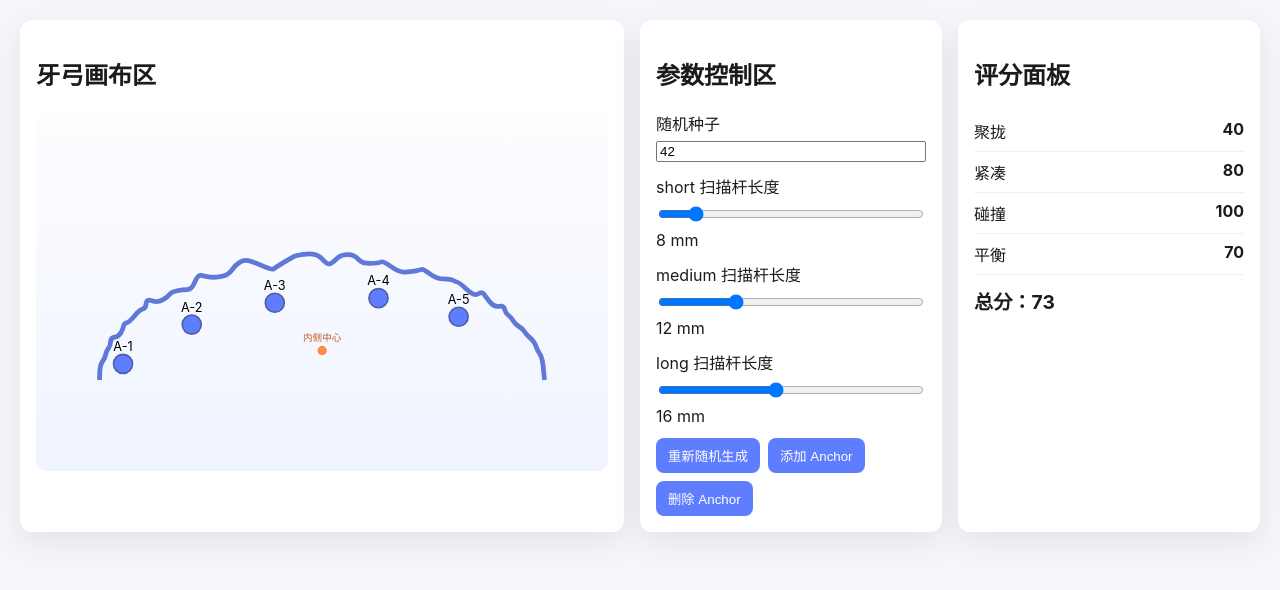
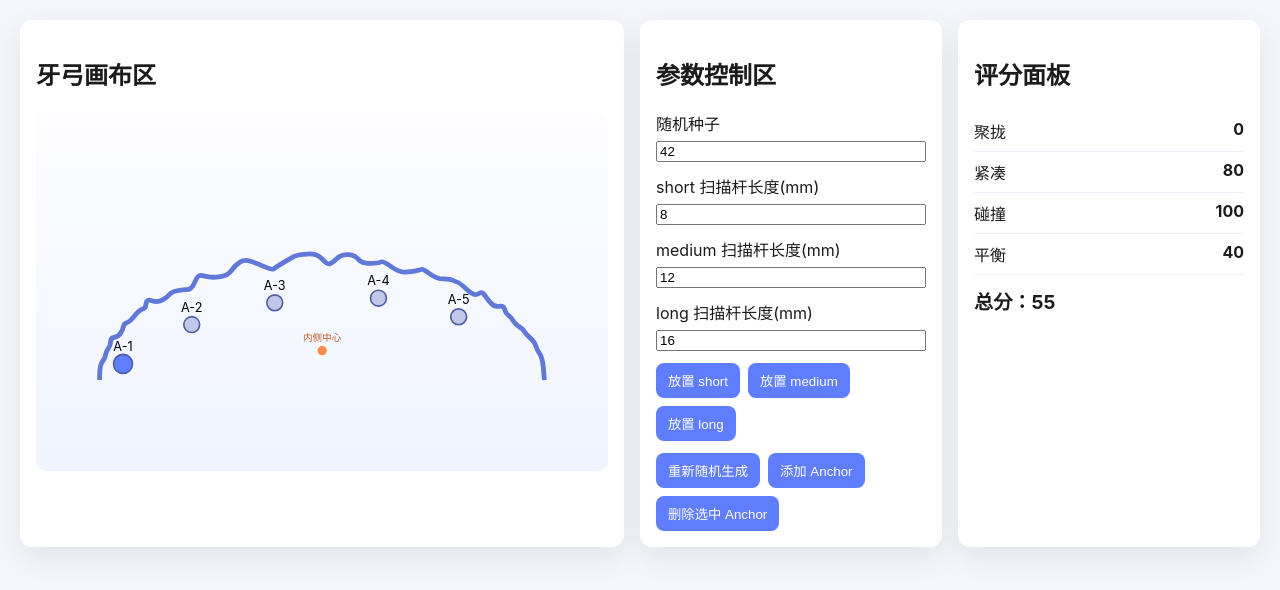
Before and after one commit to JINGCHYII/toggle_anchor, a React (Vite) app: page / in a window 1280 px wide. Shown: the top 590 px of the page. Built offline with nearby package versions, Linux system fonts and the light colour scheme.

Commit message:
Implement anchor bar placement, orientation, and rotation workflow

```diff
--- a/src/App.tsx
+++ b/src/App.tsx
@@ -1,5 +1,8 @@
+import { useState, type PointerEventHandler } from 'react';
 import { usePlannerStore } from './state/usePlannerStore';
+import { BAR_TYPES, getDragAngle } from './domain/placement';
 import { calcInnerCenterFromPoints, toArchPath } from './render/archRenderer';
+import { getBarRect } from './render/barRenderer';
 import type { Anchor, BarType } from './domain/models';
 
 const scoreLabels: Record<keyof Omit<ReturnType<typeof usePlannerStore.getState>['score'], 'total'>, string> = {
@@ -15,33 +18,90 @@ function App() {
     barLengths,
     arch,
     score,
+    selectedAnchorId,
     setRandomSeed,
     rerollArch,
     setBarLength,
     addAnchor,
     removeAnchor,
-    toggleAnchor
+    selectAnchor,
+    placeBar,
+    setBarAngle
   } = usePlannerStore();
+
+  const [dragging, setDragging] = useState<{ anchorId: string; type: BarType } | null>(null);
 
   const archPath = toArchPath(arch.contour);
   const innerCenter = arch.innerCenter.x === 0 && arch.innerCenter.y === 0 ? calcInnerCenterFromPoints(arch.contour) : arch.innerCenter;
+
+  const handlePointerMove: PointerEventHandler<SVGSVGElement> = (event) => {
+    if (!dragging) {
+      return;
+    }
+    const svg = event.currentTarget;
+    const rect = svg.getBoundingClientRect();
+    const x = ((event.clientX - rect.left) / rect.width) * arch.width;
+    const y = ((event.clientY - rect.top) / rect.height) * arch.height;
+    const anchor = arch.anchors.find((item) => item.id === dragging.anchorId);
+    if (!anchor) {
+      return;
+    }
+    setBarAngle(anchor.id, dragging.type, getDragAngle(anchor, { x, y }));
+  };
 
   return (
     <div className="layout">
       <section className="panel canvas-panel">
         <h2>牙弓画布区</h2>
-        <svg viewBox={`0 0 ${arch.width} ${arch.height}`} className="arch-canvas" role="img" aria-label="dental arch canvas">
+        <svg
+          viewBox={`0 0 ${arch.width} ${arch.height}`}
+          className="arch-canvas"
+          role="img"
+          aria-label="dental arch canvas"
+          onPointerMove={handlePointerMove}
+          onPointerUp={() => setDragging(null)}
+          onPointerLeave={() => setDragging(null)}
+        >
           <path d={archPath} className="arch-path" />
           <circle cx={innerCenter.x} cy={innerCenter.y} r={7} className="inner-center" />
           <text x={innerCenter.x} y={innerCenter.y - 12} textAnchor="middle" className="inner-center-label">
             内侧中心
           </text>
           {arch.anchors.map((anchor: Anchor) => (
-            <g key={anchor.id} onClick={() => toggleAnchor(anchor.id)} className="anchor-group">
-              <circle cx={anchor.x} cy={anchor.y} r={anchor.active ? 12 : 10} className={anchor.active ? 'anchor active' : 'anchor'} />
-              <text x={anchor.x} y={anchor.y - 16} textAnchor="middle">
-                {anchor.id}
-              </text>
+            <g key={anchor.id}>
+              {BAR_TYPES.map((type) => {
+                const bar = anchor.bars[type];
+                if (!bar.placed) {
+                  return null;
+                }
+                const rect = getBarRect(anchor, bar);
+                return (
+                  <rect
+                    key={`${anchor.id}-${type}`}
+                    className={`bar bar-${type}`}
+                    x={rect.x}
+                    y={rect.y}
+                    width={rect.width}
+                    height={rect.height}
+                    transform={`rotate(${rect.angleDeg} ${anchor.x} ${anchor.y})`}
+                    onPointerDown={(event) => {
+                      event.stopPropagation();
+                      setDragging({ anchorId: anchor.id, type });
+                    }}
+                  />
+                );
+              })}
+              <g key={anchor.id} onClick={() => selectAnchor(anchor.id)} className="anchor-group">
+                <circle
+                  cx={anchor.x}
+                  cy={anchor.y}
+                  r={selectedAnchorId === anchor.id ? 12 : 10}
+                  className={selectedAnchorId === anchor.id ? 'anchor active' : 'anchor'}
+                />
+                <text x={anchor.x} y={anchor.y - 16} textAnchor="middle">
+                  {anchor.id}
+                </text>
+              </g>
             </g>
           ))}
         </svg>
@@ -55,29 +115,43 @@ function App() {
         </label>
         {(['short', 'medium', 'long'] as BarType[]).map((type) => (
           <label key={type}>
-            {type} 扫描杆长度
+            {type} 扫描杆长度(mm)
             <input
-              type="range"
+              type="number"
               min={5}
               max={30}
               value={barLengths[type]}
               onChange={(e) => setBarLength(type, Number(e.target.value))}
             />
-            <span>{barLengths[type]} mm</span>
           </label>
         ))}
+        <div className="actions place-actions">
+          {(BAR_TYPES as BarType[]).map((type) => (
+            <button
+              key={type}
+              type="button"
+              disabled={!selectedAnchorId}
+              onClick={() => {
+                if (selectedAnchorId) {
+                  placeBar(selectedAnchorId, type);
+                }
+              }}
+            >
+              放置 {type}
+            </button>
+          ))}
+        </div>
         <div className="actions">
           <button type="button" onClick={rerollArch}>重新随机生成</button>
           <button type="button" onClick={addAnchor}>添加 Anchor</button>
           <button
             type="button"
             onClick={() => {
-              const last = arch.anchors.at(-1);
-              if (last) removeAnchor(last.id);
+              if (selectedAnchorId) removeAnchor(selectedAnchorId);
             }}
-            disabled={arch.anchors.length === 0}
+            disabled={!selectedAnchorId}
           >
-            删除 Anchor
+            删除选中 Anchor
           </button>
         </div>
       </section>
--- a/src/domain/models.ts
+++ b/src/domain/models.ts
@@ -3,13 +3,14 @@ export type BarType = 'short' | 'medium' | 'long';
 export interface ScanBar {
   type: BarType;
   length: number;
+  placed: boolean;
+  angle: number;
 }
 
 export interface Anchor {
   id: string;
   x: number;
   y: number;
-  active: boolean;
   bars: Record<BarType, ScanBar>;
 }
 
--- /dev/null
+++ b/src/domain/placement.ts
@@ -0,0 +1,17 @@
+import type { Anchor, ArchPoint, BarType } from './models';
+
+export const BAR_WIDTH = 10;
+
+export const getPlacementAngle = (anchor: Pick<Anchor, 'x' | 'y'>, center: ArchPoint): number => {
+  const dx = center.x - anchor.x;
+  const dy = center.y - anchor.y;
+  return Math.atan2(dy, dx);
+};
+
+export const getDragAngle = (anchor: Pick<Anchor, 'x' | 'y'>, cursor: ArchPoint): number => {
+  const dx = cursor.x - anchor.x;
+  const dy = cursor.y - anchor.y;
+  return Math.atan2(dy, dx);
+};
+
+export const BAR_TYPES: BarType[] = ['short', 'medium', 'long'];
--- /dev/null
+++ b/src/render/barRenderer.ts
@@ -0,0 +1,25 @@
+import type { Anchor, ScanBar } from '../domain/models';
+import { BAR_WIDTH } from '../domain/placement';
+
+export interface BarRect {
+  x: number;
+  y: number;
+  width: number;
+  height: number;
+  angleDeg: number;
+}
+
+export const getBarRect = (anchor: Pick<Anchor, 'x' | 'y'>, bar: Pick<ScanBar, 'length' | 'angle'>): BarRect => {
+  const width = bar.length;
+  const height = BAR_WIDTH;
+  const x = anchor.x;
+  const y = anchor.y - height / 2;
+
+  return {
+    x,
+    y,
+    width,
+    height,
+    angleDeg: (bar.angle * 180) / Math.PI
+  };
+};
--- a/src/state/usePlannerStore.ts
+++ b/src/state/usePlannerStore.ts
@@ -1,5 +1,6 @@
 import { create } from 'zustand';
 import { generateArchCurve } from '../domain/archGenerator';
+import { BAR_TYPES, getPlacementAngle } from '../domain/placement';
 import type { Anchor, ArchPoint, BarType, DentalArch, ScoreBreakdown } from '../domain/models';
 
 interface PlannerState {
@@ -7,21 +8,27 @@ interface PlannerState {
   barLengths: Record<BarType, number>;
   arch: DentalArch;
   score: ScoreBreakdown;
+  selectedAnchorId: string | null;
   setRandomSeed: (seed: number) => void;
   rerollArch: () => void;
   setBarLength: (type: BarType, length: number) => void;
   addAnchor: () => void;
   removeAnchor: (id: string) => void;
-  toggleAnchor: (id: string) => void;
+  selectAnchor: (id: string) => void;
+  placeBar: (anchorId: string, type: BarType) => void;
+  setBarAngle: (anchorId: string, type: BarType, angle: number) => void;
 }
 
 const calcScore = (arch: DentalArch): ScoreBreakdown => {
   const count = arch.anchors.length;
-  const active = arch.anchors.filter((a) => a.active).length;
-  const cohesion = Math.min(100, active * 8);
+  const placed = arch.anchors.reduce(
+    (total, anchor) => total + BAR_TYPES.filter((type) => anchor.bars[type].placed).length,
+    0
+  );
+  const cohesion = Math.min(100, placed * 8);
   const compactness = Math.max(0, 100 - count * 4);
   const collision = Math.max(0, 100 - Math.max(0, count - 10) * 10);
-  const balance = Math.max(0, 100 - Math.abs(active - (count - active)) * 6);
+  const balance = Math.max(0, 100 - Math.abs(placed - (count * BAR_TYPES.length - placed)) * 4);
   const total = Math.round((cohesion + compactness + collision + balance) / 4);
 
   return { cohesion, compactness, collision, balance, total };
@@ -32,20 +39,24 @@ const makeAnchor = (
   fallbackWidth: number,
   fallbackHeight: number,
   barLengths: Record<BarType, number>,
-  contour: ArchPoint[]
+  contour: ArchPoint[],
+  innerCenter: ArchPoint
 ): Anchor => {
   const contourIndex = Math.max(0, Math.min(contour.length - 1, Math.round((id / 7) * contour.length)));
   const curvePoint = contour[contourIndex];
 
+  const x = curvePoint?.x ?? 120 + (id * 53) % (fallbackWidth - 240);
+  const y = curvePoint ? curvePoint.y + 44 : 90 + (id * 31) % (fallbackHeight - 160);
+  const placementAngle = getPlacementAngle({ x, y }, innerCenter);
+
   return {
     id: `A-${id}`,
-    x: curvePoint?.x ?? 120 + (id * 53) % (fallbackWidth - 240),
-    y: curvePoint ? curvePoint.y + 44 : 90 + (id * 31) % (fallbackHeight - 160),
-    active: true,
+    x,
+    y,
     bars: {
-      short: { type: 'short', length: barLengths.short },
-      medium: { type: 'medium', length: barLengths.medium },
-      long: { type: 'long', length: barLengths.long }
+      short: { type: 'short', length: barLengths.short, placed: false, angle: placementAngle },
+      medium: { type: 'medium', length: barLengths.medium, placed: false, angle: placementAngle },
+      long: { type: 'long', length: barLengths.long, placed: false, angle: placementAngle }
     }
   };
 };
@@ -70,7 +81,9 @@ const buildArch = (
     height,
     contour: curve.outerPoints,
     innerCenter: curve.innerCenter,
-    anchors: Array.from({ length: anchorCount }, (_, idx) => makeAnchor(idx + 1, width, height, barLengths, curve.outerPoints))
+    anchors: Array.from({ length: anchorCount }, (_, idx) =>
+      makeAnchor(idx + 1, width, height, barLengths, curve.outerPoints, curve.innerCenter)
+    )
   };
 };
 
@@ -81,17 +94,18 @@ export const usePlannerStore = create<PlannerState>((set) => ({
   randomSeed: initialSeed,
   barLengths: initialBarLengths,
   arch: initialArch,
+  selectedAnchorId: initialArch.anchors[0]?.id ?? null,
   score: calcScore(initialArch),
   setRandomSeed: (seed) =>
     set((state) => {
       const arch = buildArch(seed, state.barLengths, state.arch.width, state.arch.height, state.arch.anchors.length);
-      return { randomSeed: seed, arch, score: calcScore(arch) };
+      return { randomSeed: seed, arch, selectedAnchorId: arch.anchors[0]?.id ?? null, score: calcScore(arch) };
     }),
   rerollArch: () =>
     set((state) => {
       const nextSeed = state.randomSeed + 1;
       const arch = buildArch(nextSeed, state.barLengths, state.arch.width, state.arch.height, state.arch.anchors.length);
-      return { randomSeed: nextSeed, arch, score: calcScore(arch) };
+      return { randomSeed: nextSeed, arch, selectedAnchorId: arch.anchors[0]?.id ?? null, score: calcScore(arch) };
     }),
   setBarLength: (type, length) =>
     set((state) => {
@@ -111,26 +125,76 @@ export const usePlannerStore = create<PlannerState>((set) => ({
   addAnchor: () =>
     set((state) => {
       const nextId = state.arch.anchors.length + 1;
-      const newAnchor = makeAnchor(nextId, state.arch.width, state.arch.height, state.barLengths, state.arch.contour);
+      const newAnchor = makeAnchor(
+        nextId,
+        state.arch.width,
+        state.arch.height,
+        state.barLengths,
+        state.arch.contour,
+        state.arch.innerCenter
+      );
       const arch = { ...state.arch, anchors: [...state.arch.anchors, newAnchor] };
-      return { arch, score: calcScore(arch) };
+      return { arch, selectedAnchorId: newAnchor.id, score: calcScore(arch) };
     }),
   removeAnchor: (id) =>
     set((state) => {
+      const nextAnchors = state.arch.anchors.filter((anchor) => anchor.id !== id);
       const arch = {
         ...state.arch,
-        anchors: state.arch.anchors.filter((anchor) => anchor.id !== id)
+        anchors: nextAnchors
       };
-      return { arch, score: calcScore(arch) };
+      const selectedAnchorId =
+        state.selectedAnchorId === id ? (nextAnchors[0]?.id ?? null) : state.selectedAnchorId;
+      return { arch, selectedAnchorId, score: calcScore(arch) };
     }),
-  toggleAnchor: (id) =>
+  selectAnchor: (id) => set(() => ({ selectedAnchorId: id })),
+  placeBar: (anchorId, type) =>
     set((state) => {
       const arch = {
         ...state.arch,
-        anchors: state.arch.anchors.map((anchor) =>
-          anchor.id === id ? { ...anchor, active: !anchor.active } : anchor
-        )
+        anchors: state.arch.anchors.map((anchor) => {
+          if (anchor.id !== anchorId) {
+            return anchor;
+          }
+
+          return {
+            ...anchor,
+            bars: {
+              ...anchor.bars,
+              [type]: {
+                ...anchor.bars[type],
+                placed: true,
+                angle: getPlacementAngle(anchor, state.arch.innerCenter)
+              }
+            }
+          };
+        })
       };
+
       return { arch, score: calcScore(arch) };
+    }),
+  setBarAngle: (anchorId, type, angle) =>
+    set((state) => {
+      const arch = {
+        ...state.arch,
+        anchors: state.arch.anchors.map((anchor) => {
+          if (anchor.id !== anchorId) {
+            return anchor;
+          }
+
+          return {
+            ...anchor,
+            bars: {
+              ...anchor.bars,
+              [type]: {
+                ...anchor.bars[type],
+                angle
+              }
+            }
+          };
+        })
+      };
+
+      return { arch };
     })
 }));
--- a/src/styles/base.css
+++ b/src/styles/base.css
@@ -27,6 +27,7 @@ body {
   height: 360px;
   background: linear-gradient(#fdfdff, #eff4ff);
   border-radius: 10px;
+  touch-action: none;
 }
 
 .arch-path {
@@ -57,6 +58,30 @@ body {
   fill: #5f7dff;
 }
 
+.bar {
+  fill: rgba(73, 94, 196, 0.45);
+  stroke: #31418c;
+  stroke-width: 1.5;
+  cursor: grab;
+  rx: 2;
+}
+
+.bar:active {
+  cursor: grabbing;
+}
+
+.bar-short {
+  fill: rgba(90, 176, 255, 0.45);
+}
+
+.bar-medium {
+  fill: rgba(102, 147, 255, 0.45);
+}
+
+.bar-long {
+  fill: rgba(112, 108, 255, 0.5);
+}
+
 label {
   display: grid;
   gap: 6px;
@@ -67,6 +92,10 @@ label {
   display: flex;
   flex-wrap: wrap;
   gap: 8px;
+}
+
+.place-actions {
+  margin-bottom: 12px;
 }
 
 button {
```
